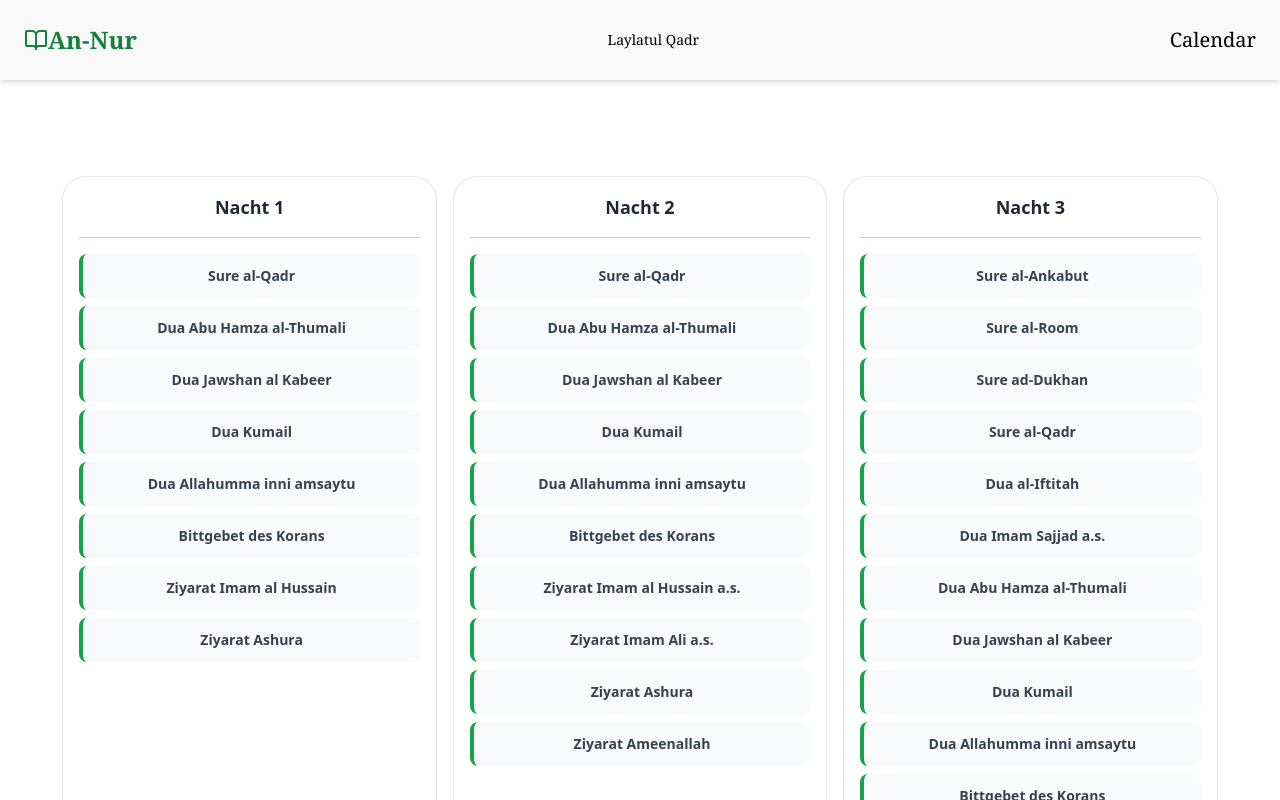
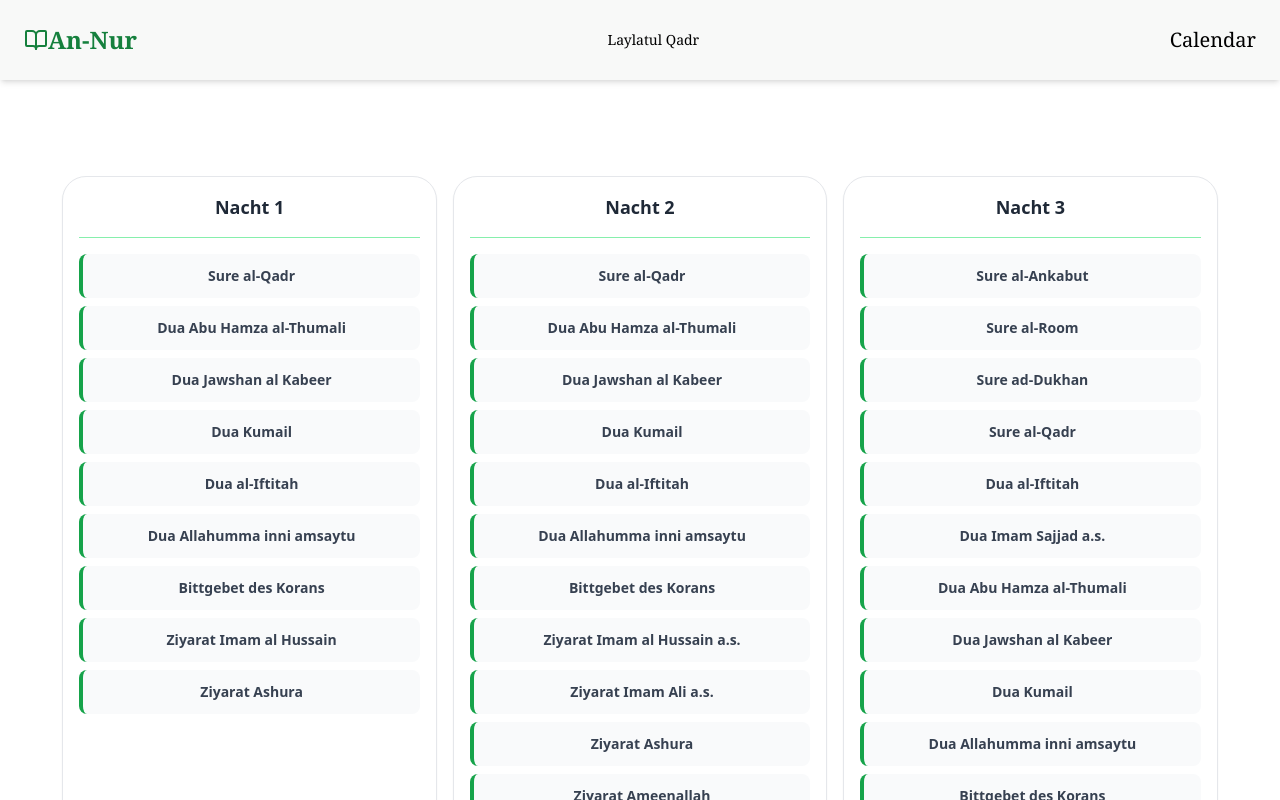
Before and after one commit to ibo-beep/An-Nur, a Nuxt app: page /laylatulqadr in a window 1280 px wide. Shown: the top 800 px of the page. Built offline with nearby package versions, Linux system fonts and the light colour scheme.

Commit message:
dua ifitiah in Laylatul Qadr hinzugefügt

```diff
--- a/app/pages/laylatulqadr.vue
+++ b/app/pages/laylatulqadr.vue
@@ -34,6 +34,7 @@ const duaCategories = [
       { title: "Dua Abu Hamza al-Thumali", url: "/abu_hamza" },
       { title: "Dua Jawshan al Kabeer", url: "/jawshan" },
       { title: "Dua Kumail", url: "/kumail" },
+      { title: "Dua al-Iftitah", url: "/iftitah" },
       { title: "Dua Allahumma inni amsaytu", url: "/allahumma" },
       { title: "Bittgebet des Korans", url: "/bittgebet_koran" },
       { title: "Ziyarat Imam al Hussain", url: "/ziyarat_hussain" },
@@ -47,6 +48,7 @@ const duaCategories = [
       { title: "Dua Abu Hamza al-Thumali", url: "/abu_hamza" },
       { title: "Dua Jawshan al Kabeer", url: "/jawshan" },
       { title: "Dua Kumail", url: "/kumail" },
+      { title: "Dua al-Iftitah", url: "/iftitah" },
       { title: "Dua Allahumma inni amsaytu", url: "/allahumma" },
       { title: "Bittgebet des Korans", url: "/bittgebet_koran" },
       { title: "Ziyarat Imam al Hussain a.s.", url: "/ziyarat_hussain" },
```
